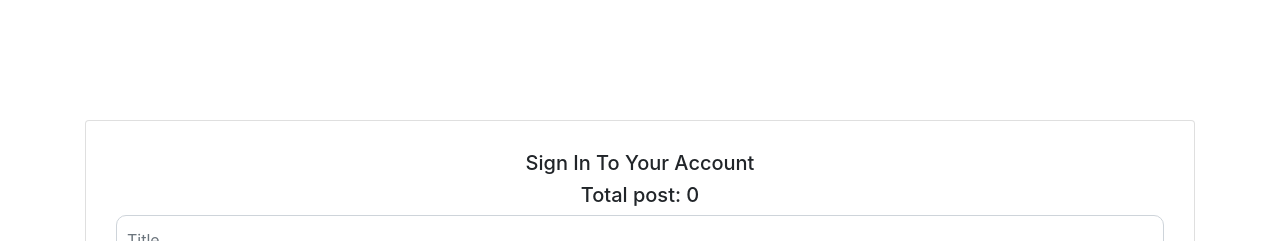
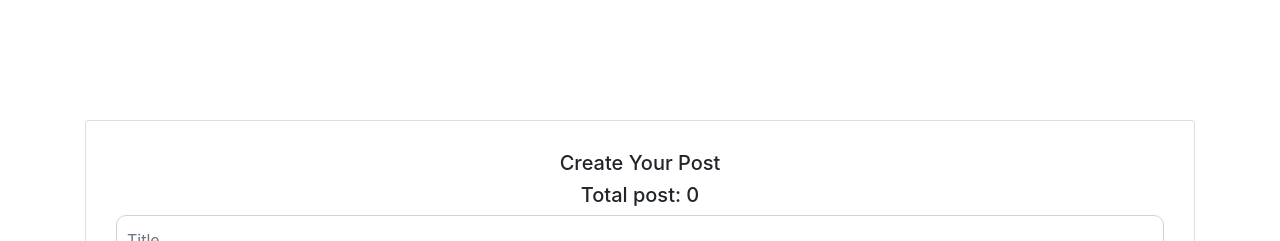
Before and after one commit to Yazdani1/Idea-share, a React (Create React App) app in the folder client/: page / in a window 1280 px wide. Shown: the top 241 px of the page. Built offline with nearby package versions, Linux system fonts and the light colour scheme; no server answers.

Commit message:
Design Chnges

```diff
--- a/client/src/Post.js
+++ b/client/src/Post.js
@@ -77,7 +77,7 @@ const Post = ({totalpost}) => {
           <div className="form-design card">
             <form>
               <div className="text-center">
-                <h5 className="text-center">Sign In To Your Account</h5>
+                <h5 className="text-center">Create Your Post</h5>
                 <h5>Total post: {totalpost.length}</h5>
                 {showError()}
                 {showSuccess()}
```
